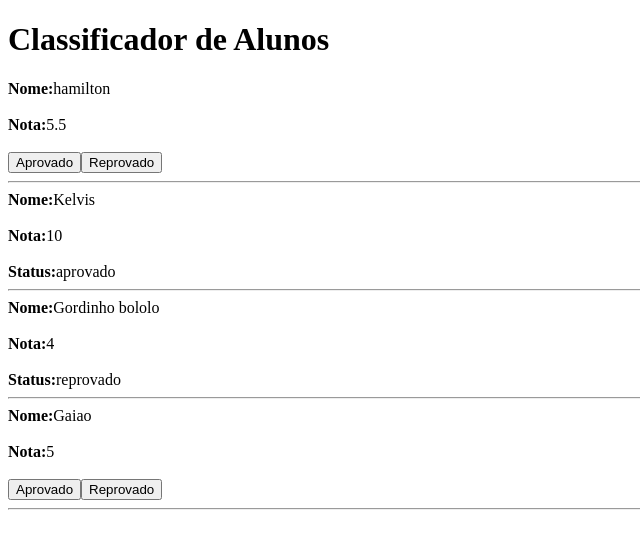
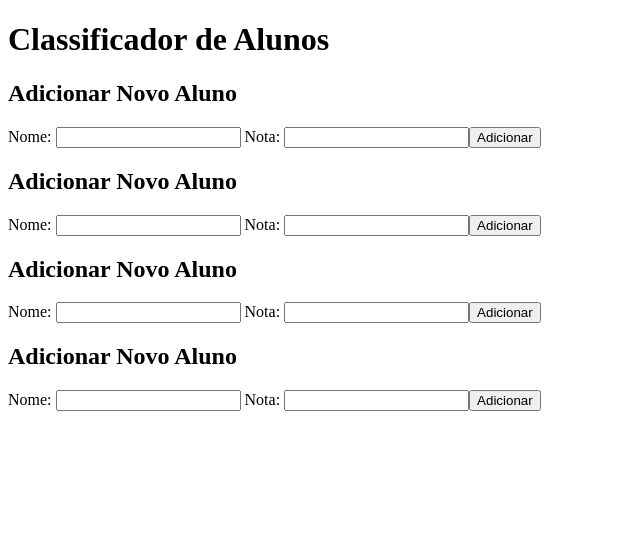
Before and after one commit to HAMILTONorHAMS/Status-Aluno, an Angular app: page / in a window 1280 px wide. Shown: the top 548 px of the page, without its empty margins (0-640 px from the left). Built offline with nearby package versions, Linux system fonts and the light colour scheme.

Commit message:
refactor(aluno-template): adicionando formulario

```diff
--- a/src/app/aluno/aluno.component.html
+++ b/src/app/aluno/aluno.component.html
@@ -1,18 +1,16 @@
-<div class="class">
-  <article>
-    <strong>Nome:</strong>{{aluno?.nome}} <!--Usa interpolação para pegar informações do Input-->
-  </article>
-  <br>
-  <article>
-    <strong>Nota:</strong>{{aluno?.nota}}
-  </article>
-  <br>
-  <article *ngIf="aluno?.status != 'pendente'"> <!--Se um aluno for pedente não mostra o status-->
-    <strong>Status:</strong>{{aluno?.status}}
-  </article>
-  <div *ngIf="aluno?.status =='pendente' ">
-    <button (click)="aprovarFn()">Aprovado</button>
-    <button (click)="reprovarFn()">Reprovado</button>
-  </div>
-  <hr>
+<div>
+  <h2>Adicionar Novo Aluno</h2>
+  <form (ngSubmit)="adicionar()">
+    <label>
+      Nome:
+      <input type="text" [(ngModel)]="nome" name="nome" required />
+    </label>
+
+    <label>
+      Nota:
+      <input type="number" [(ngModel)]="nota" name="nota" required />
+    </label>
+
+    <button type="submit">Adicionar</button>
+  </form>
 </div>
```
